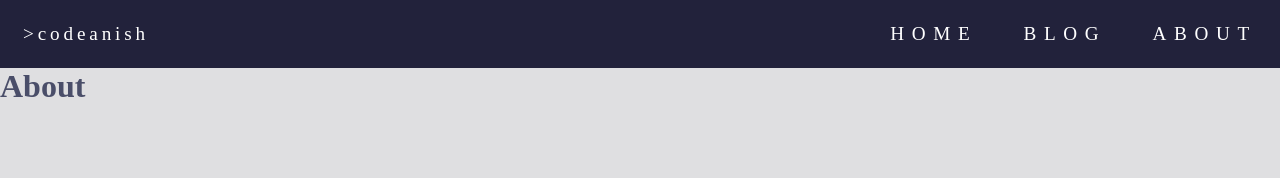
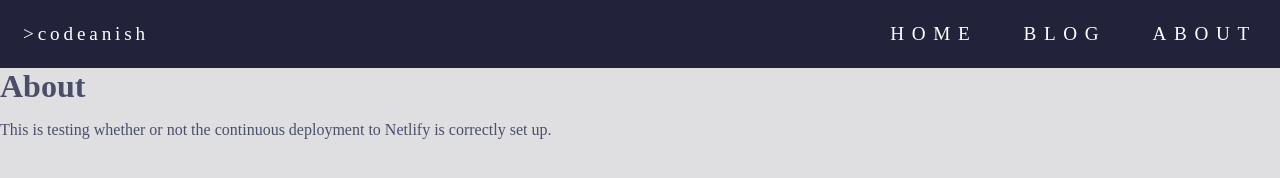
Before and after one commit to codeanish/gatsby-blog, a Gatsby site: page /about in a window 1280 px wide. Built offline with nearby package versions, Linux system fonts and the light colour scheme; Gatsby itself is replaced by a stand-in of ours.

Commit message:
Making a change to see in Netlify

```diff
--- a/src/pages/about.js
+++ b/src/pages/about.js
@@ -5,6 +5,7 @@ const About = () => {
     return (
         <Layout>
             <h1>About</h1>
+            <p>This is testing whether or not the continuous deployment to Netlify is correctly set up.</p>
         </Layout>
     )
 }
```
Also changed, not shown: README.md.
